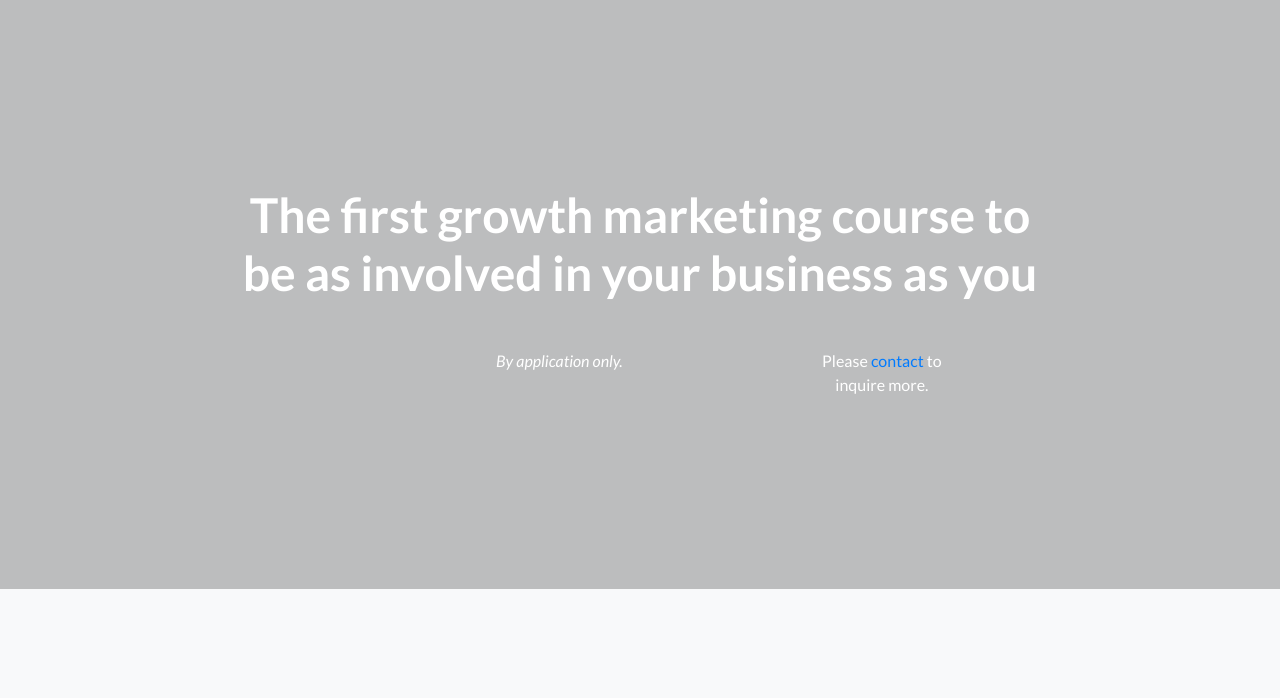
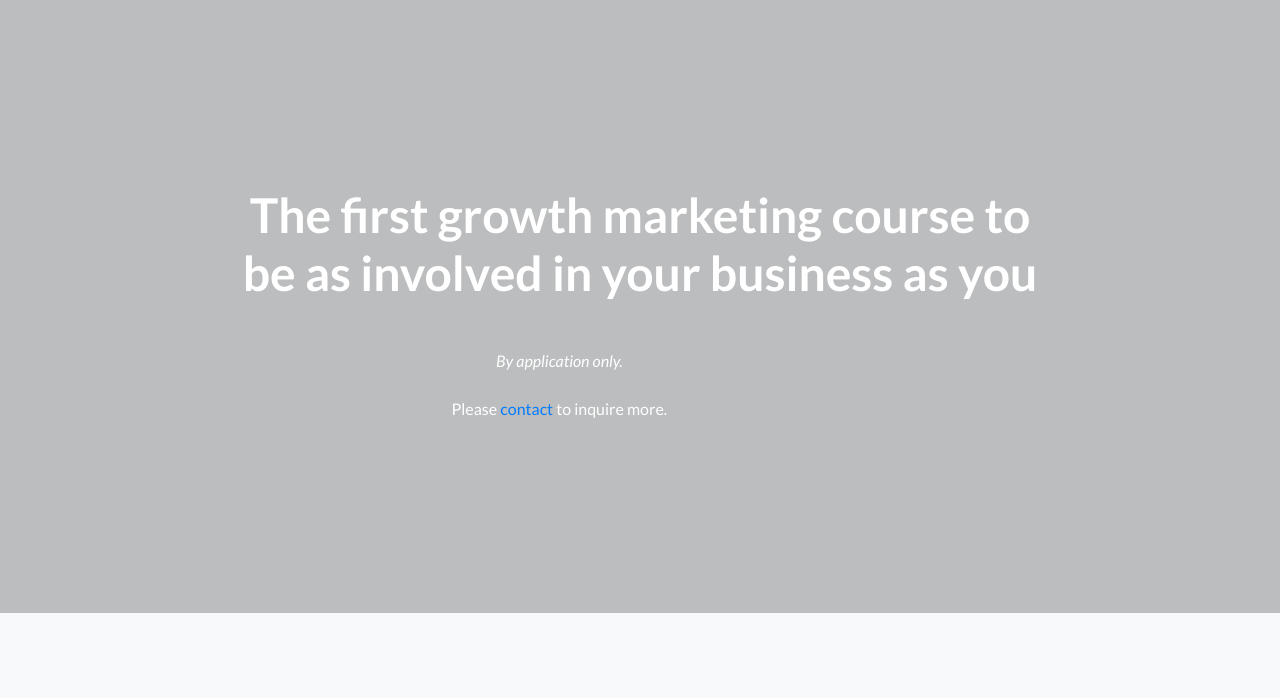
Before and after one commit to courtlandthomas/growth-curriculum, a website: page index.html in a window 1280 px wide. Shown: the part 62-760 px from the top of the page. Drawn offline with Linux system fonts and the light colour scheme.

Commit message:
Update index.html

```diff
--- a/index.html
+++ b/index.html
@@ -44,10 +44,8 @@
             <form>
               <div class="form-row">
                 <div class="col-12 col-md-9 mb-2 mb-md-0">
-                  <i>By application only.</i>
+                  <i>By application only.</i> <br><br>
                   <!--<input type="email" class="form-control form-control-lg" placeholder="Enter your email to learn more...">-->
-                </div>
-                <div class="col-12 col-md-3">
                   Please <a href="mailto:courtland.l.thomas@gmail.com">contact</a> to inquire more.
                   <!-- <button type="submit" class="btn btn-block btn-lg btn-primary">Sign up!</button> -->
                 </div>
@@ -183,7 +181,7 @@
           <div class="col-xl-9 mx-auto">
             <h2 class="mb-4">Cohort 2 Begins December 2017</h2>
             <p class="lead mb-0"><i>2 seats currently available</i><br>
-              Please apply for consideration by leaving your email below</p><br><br>
+              Please apply for consideration.</p><br><br>
           </div>
           <!-- <div class="col-md-10 col-lg-8 col-xl-7 mx-auto">
             <form>
```
